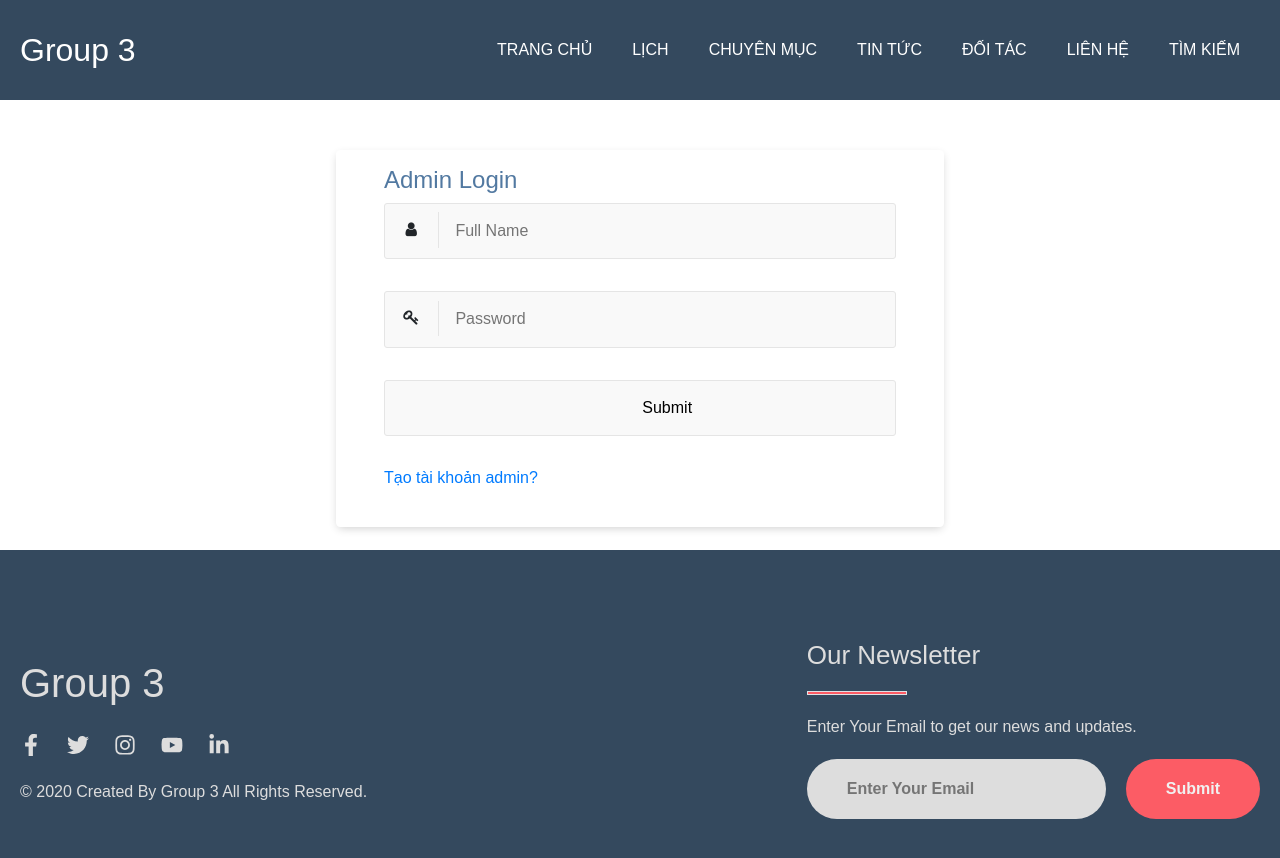
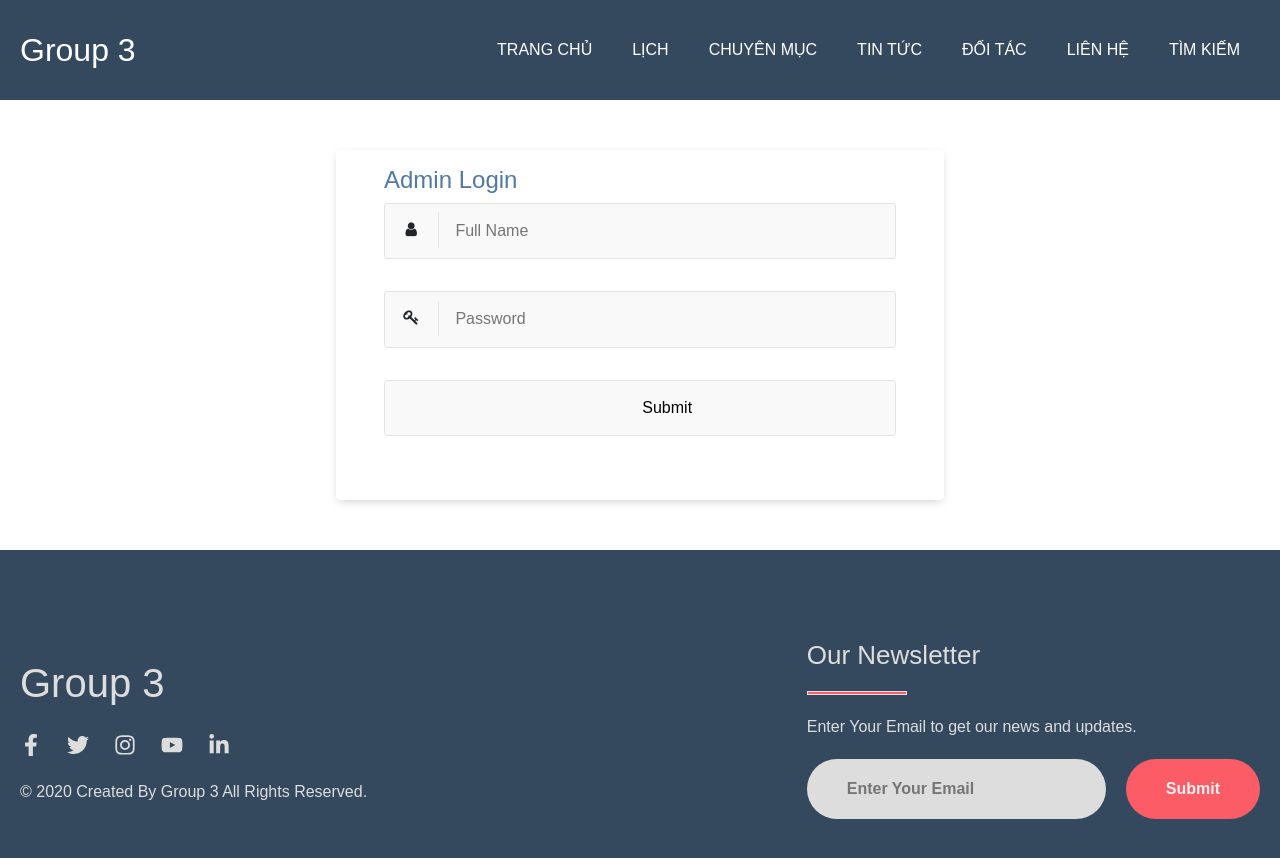
Before and after one commit to ntd275/BTL_CN_Web_Team3, a React (Create React App) app in the folder btl-web/: page /admin in a window 1280 px wide. Shown: the top 858 px of the page. Built offline with nearby package versions, Linux system fonts and the light colour scheme.

Commit message:
update port 80

```diff
--- a/btl-web/package.json
+++ b/btl-web/package.json
@@ -19,7 +19,7 @@
     "react-slideshow-image": "^1.4.0"
   },
   "scripts": {
-    "start": "react-scripts start",
+    "start": "SET PORT=80 &&react-scripts start",
     "build": "react-scripts build",
     "test": "react-scripts test",
     "eject": "react-scripts eject"
--- a/btl-web/src/component/Adminlogin.js
+++ b/btl-web/src/component/Adminlogin.js
@@ -20,9 +20,6 @@ class Adminlogin extends Component {
                         <div className="input-group input-group-icon">
                             <input type="submit" name="Đăng nhập" />
                         </div>
-                        <div className="regis">
-                        <h6><a href="#">Tạo tài khoản admin?</a></h6>
-                        </div>
                     </div>
                 </form>
             </div>
--- a/btl-web/src/component/Navbar.js
+++ b/btl-web/src/component/Navbar.js
@@ -13,7 +13,7 @@ class Navbar extends Component {
                 </label>
                 <ul className="menu">
                     <Link to="/" exact>
-                        <a href="#">Trang chủ</a>
+                        <a>Trang chủ</a>
                     </Link>
                     <Link to="/calendar" exact>
                         <a href="#">Lịch</a>
```
